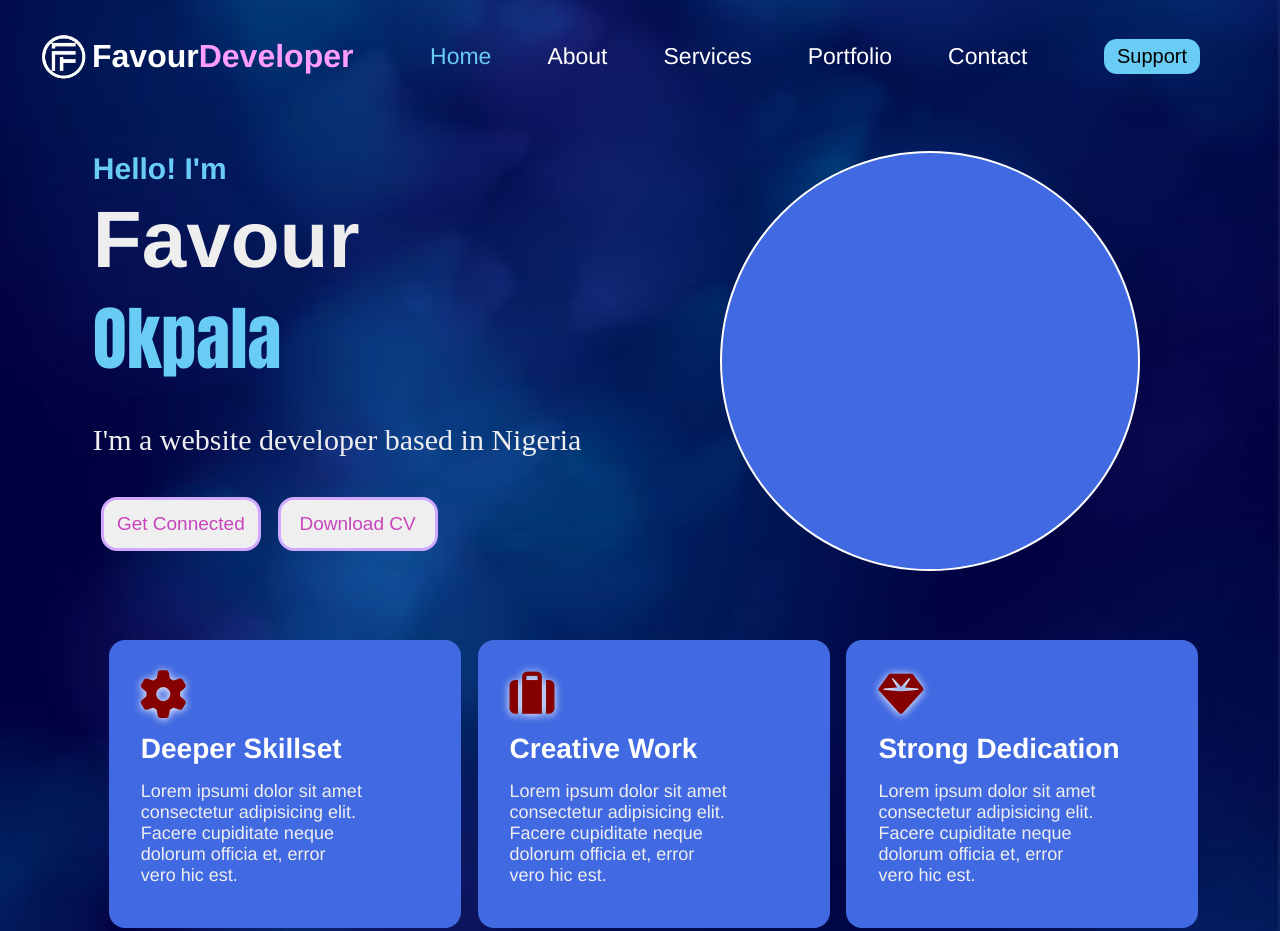
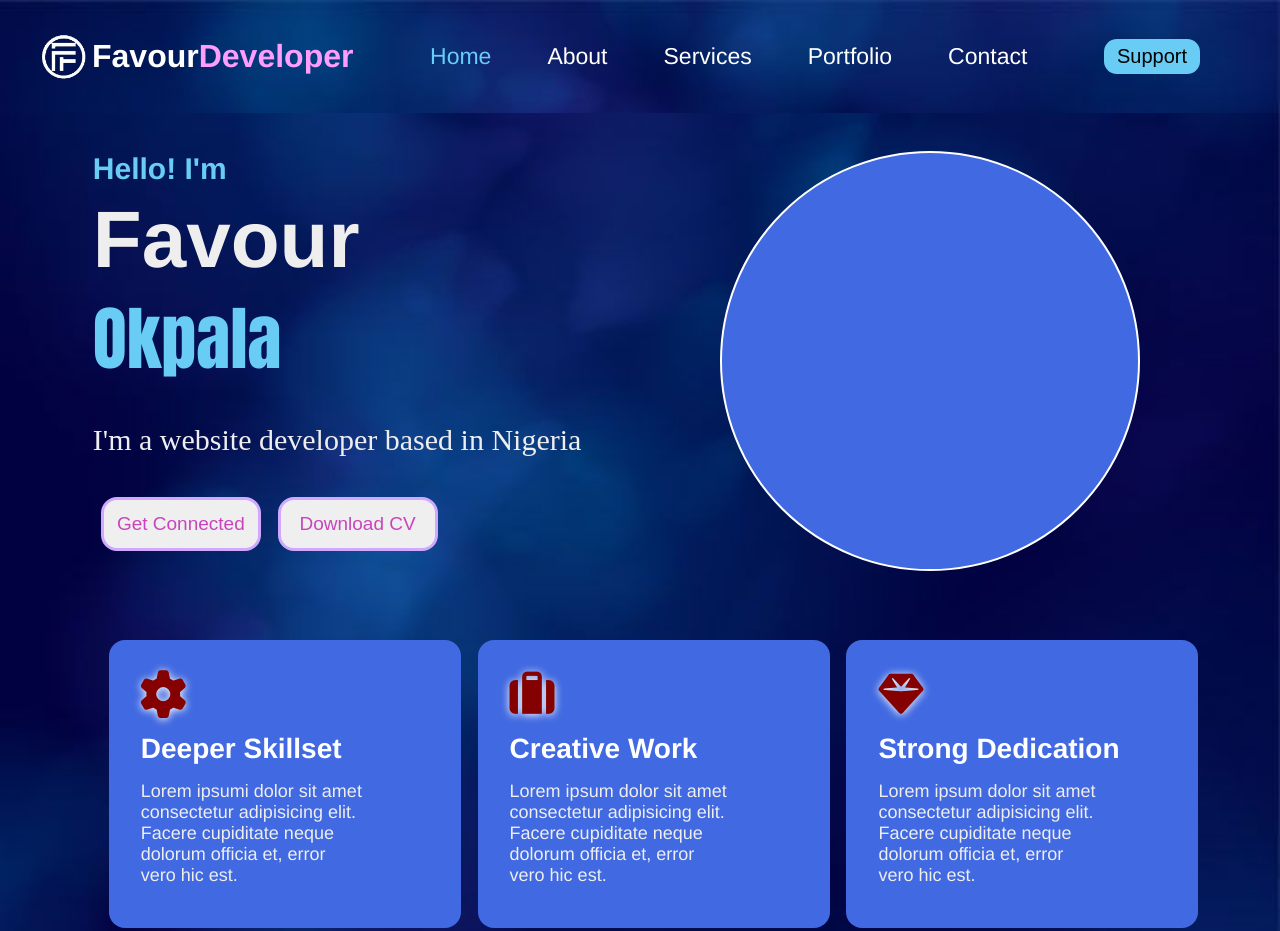
Before and after one commit to obinna236/coder, a plain HTML site: page index.html in a window 1280 px wide. Shown: the top 931 px of the page. Drawn offline with nearby package versions, Linux system fonts and the light colour scheme; files whose address does not match are found by name.

Commit message:
Update style.css

```diff
--- a/style.css
+++ b/style.css
@@ -21,7 +21,7 @@ html {
 header {
   width: 100%;
   padding: 2rem;
-  background: url(image/69c1cfe4-9352-4406-a3d5-22863f8abe66.jpeg);
+  background: url(/69c1cfe4-9352-4406-a3d5-22863f8abe66.jpeg);
   background-repeat: no-repeat;
   background-size: cover;
   display: flex;
```
